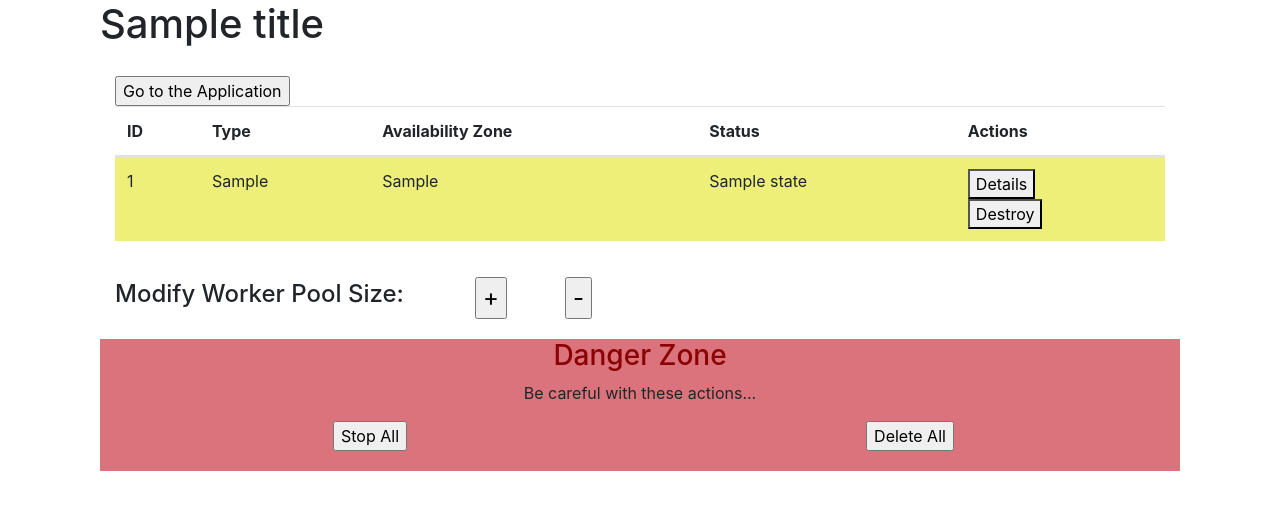
After one commit to joe-boudreau/cloud-manager, a Flask app: template src/templates/list.html in a window 1280 px wide. The commit adds this page. Shown: the top 510 px of the page. Run offline with Flask 2, Linux system fonts and the light colour scheme; the template is opened without the code that fills it: most values are stand-ins (such as "Sample title", 1, 10 or a date in 2020); some libraries are stand-ins or nearby versions.

Commit message:
UI changes

```diff
--- a/src/__init__.py
+++ b/src/__init__.py
@@ -6,4 +6,4 @@ webapp = Flask(__name__)
 webapp.secret_key = config.app_config['secret_key']
 webapp.config['MAX_CONTENT_LENGTH'] = config.app_config['max_file_size_MB'] * 1024 * 1024
 
-from src import main, ec2_examples, s3_examples
+from src import main
--- a/src/main.py
+++ b/src/main.py
@@ -1,6 +1,109 @@
+from flask import render_template, redirect, url_for
 from src import webapp
+
+import boto3
+from src import config
+from datetime import datetime, timedelta
+from operator import itemgetter
 
 
 @webapp.route('/')
-def hello_world():
-    return 'Hello World!'
+# Display an HTML list of all ec2 instances
+def ec2_list():
+    # create connection to ec2
+    ec2 = boto3.resource('ec2')
+
+#    instances = ec2.instances.filter(
+#        Filters=[{'Name': 'instance-state-name', 'Values': ['running']}])
+
+    instances = ec2.instances.filter().all()
+
+    return render_template("list.html", title="EZ App Manager Deluxe", instances=instances)
+
+
+@webapp.route('/node/<id>', methods=['GET'])
+# Display details about a specific instance.
+def ec2_view(id):
+    ec2 = boto3.resource('ec2')
+
+    instance = ec2.Instance(id)
+
+    client = boto3.client('cloudwatch')
+
+    # CPU Utilization
+    cpu = client.get_metric_statistics(
+        Period=1 * 60,
+        StartTime=datetime.utcnow() - timedelta(seconds=30 * 60),
+        EndTime=datetime.utcnow() - timedelta(seconds=0 * 60),
+        MetricName='CPUUtilization',
+        Namespace='AWS/EC2',
+        Statistics=['Average'],  # could be Sum,Maximum,Minimum,SampleCount,Average
+        Dimensions=[{'Name': 'InstanceId', 'Value': id}]
+    )
+
+    cpu_stats = [[point['Timestamp'], point['Average']] for point in cpu['Datapoints']]
+    cpu_stats = sorted(cpu_stats, key=itemgetter(0))
+    cpu_stats_fmt = [[int(stat[0].timestamp()) * 1000, stat[1]] for stat in cpu_stats]
+
+    # HTTP Requests per minute
+    http = client.get_metric_statistics(
+        Period=1 * 60,
+        StartTime=datetime.utcnow() - timedelta(seconds=30 * 60),
+        EndTime=datetime.utcnow() - timedelta(seconds=0 * 60),
+        MetricName='http_request',
+        Namespace='custom',
+        Statistics=['SampleCount'],
+        Dimensions=[{'Name': 'InstanceId', 'Value': id}]
+    )
+
+    http_stats = [[point['Timestamp'], point['SampleCount']] for point in http['Datapoints']]
+    http_stats = sorted(http_stats, key=itemgetter(0))
+    http_stats_fmt = [[int(stat[0].timestamp()) * 1000, stat[1]] for stat in http_stats]
+
+    return render_template("view.html", title="Instance Info",
+                           instance=instance,
+                           cpu_stats=cpu_stats_fmt,
+                           http_stats=http_stats_fmt)
+
+
+@webapp.route('/stop-all', methods=['POST'])
+# Start a new EC2 instance
+def stop_all():
+    # TODO
+
+    return redirect(url_for('ec2_list'))
+
+
+@webapp.route('/delete-all', methods=['POST'])
+# Terminate a EC2 instance
+def delete_all():
+    # TODO
+
+    return redirect(url_for('ec2_list'))
+
+
+@webapp.route('/delete/<id>', methods=['POST'])
+# Terminate a EC2 instance
+def ec2_destroy(id):
+    # create connection to ec2
+    ec2 = boto3.resource('ec2')
+
+    ec2.instances.filter(InstanceIds=[id]).terminate()
+
+    return redirect(url_for('ec2_list'))
+
+
+@webapp.route('/add-node', methods=['POST'])
+# Terminate a EC2 instance
+def add_node():
+    # TODO
+
+    return redirect(url_for('ec2_list'))
+
+
+@webapp.route('/remove-node', methods=['POST'])
+# Terminate a EC2 instance
+def remove_node():
+    # TODO
+
+    return redirect(url_for('ec2_list'))
--- /dev/null
+++ b/src/static/style.css
@@ -0,0 +1,24 @@
+.danger-zone{
+    background-color: #da737b;
+    text-align: center;
+}
+
+.node-running{
+    background-color: #98e893;
+}
+
+.node-stopped{
+        background-color: white;
+}
+
+.node-other{
+        background-color: #edef79;
+}
+
+.container{
+    padding-bottom: 20px;
+}
+
+.big-text{
+    font-size: x-large;
+}
--- a/src/templates/base.html
+++ b/src/templates/base.html
@@ -4,12 +4,24 @@
         <script type="text/javascript" src="{{ url_for('static', filename='flot/jquery.js') }}"></script>
         <script type="text/javascript" src="{{ url_for('static', filename='flot/jquery.flot.js') }}"></script>
         <script type="text/javascript" src="{{ url_for('static', filename='flot/jquery.flot.time.js') }}"></script>
+        <link rel="stylesheet" href="https://maxcdn.bootstrapcdn.com/bootstrap/4.0.0/css/bootstrap.min.css" integrity="sha384-Gn5384xqQ1aoWXA+058RXPxPg6fy4IWvTNh0E263XmFcJlSAwiGgFAW/dAiS6JXm" crossorigin="anonymous">
+        <link rel="stylesheet" href="{{ url_for('static', filename='style.css') }}">
         <title>{{title}}</title>
 
     </head>
     <body>
-        <h1>{{title}}</h2>
-        {% block content %}
-        {% endblock %}
+        <div class="container">
+            <div class="container">
+                <h1>{{title}}</h1>
+            </div>
+            <div class="container">
+                {% block content %}
+                {% endblock %}
+            </div>
+        </div>
+
+    <script src="https://code.jquery.com/jquery-3.2.1.slim.min.js" integrity="sha384-KJ3o2DKtIkvYIK3UENzmM7KCkRr/rE9/Qpg6aAZGJwFDMVNA/GpGFF93hXpG5KkN" crossorigin="anonymous"></script>
+    <script src="https://cdnjs.cloudflare.com/ajax/libs/popper.js/1.12.9/umd/popper.min.js" integrity="sha384-ApNbgh9B+Y1QKtv3Rn7W3mgPxhU9K/ScQsAP7hUibX39j7fakFPskvXusvfa0b4Q" crossorigin="anonymous"></script>
+    <script src="https://maxcdn.bootstrapcdn.com/bootstrap/4.0.0/js/bootstrap.min.js" integrity="sha384-JZR6Spejh4U02d8jOt6vLEHfe/JQGiRRSQQxSfFWpi1MquVdAyjUar5+76PVCmYl" crossorigin="anonymous"></script>
     </body>
 </html>
--- /dev/null
+++ b/src/templates/list.html
@@ -0,0 +1,77 @@
+{% extends "base.html" %}
+{% block content %}
+
+<div class="container">
+    <form>
+        <input type="submit" formaction="http://TODO:Addlinktoloadbalancer.com" value="Go to the Application">
+    </form>
+    <table class="table">
+    <thead>
+        <tr>
+            <th>ID</th>
+            <th>Type</th>
+            <th>Availability Zone</th>
+            <th>Status</th>
+            <th>Actions</th>
+        </tr>
+    </thead>
+    {% for instance in instances %}
+        {% if instance.state['Name'] == 'running' %}
+            <tr class="node-running">
+        {% elif instance.state['Name'] == 'stopped' %}
+            <tr class="node-stopped">
+        {% else %}
+            <tr class="node-other">
+        {% endif %}
+            <td>{{ instance.id }}</td>
+            <td>{{ instance.instance_type }}</td>
+            <td>{{ instance.placement['AvailabilityZone']}}</td>
+            <td>{{ instance.state['Name'] }}</td>
+            <td>
+                <form action="{{url_for('ec2_view',id=instance.id)}}" method='get'>
+                    <button name="Details" type='submit' value="Details">Details</button>
+                </form>
+                <form action="{{url_for('ec2_destroy',id=instance.id)}}" method='post' onsubmit='return confirm("Are you sure?")'>
+                    <button name="Destroy" type='button' value="Destroy">Destroy</button>
+                </form>
+            </td>
+        </tr>
+    {% endfor %}
+    </table>
+</div>
+
+<div class="container">
+    <div class="row justify-content-start align-items-center">
+        <div class="col-4">
+            <h4>Modify Worker Pool Size: </h4>
+        </div>
+        <div class="col-1">
+            <form action="{{url_for('add_node')}}" method="post">
+                <input class="big-text" type="submit" value="+">
+            </form>
+        </div>
+        <div class="col-1">
+            <form action="{{url_for('remove_node')}}" method="post">
+                <input class="big-text" type="submit" value="-">
+            </form>
+        </div>
+    </div>
+</div>
+
+<div class="container danger-zone">
+    <h3 style="color: darkred">Danger Zone</h3>
+    <p>Be careful with these actions...</p>
+    <div class="row">
+        <div class="col">
+            <form action="{{url_for('stop_all')}}" method="post">
+                <input type="submit" value="Stop All">
+            </form>
+        </div>
+        <div class="col">
+            <form action="{{url_for('delete_all')}}" method="post">
+                <input type="submit" value="Delete All">
+            </form>
+        </div>
+    </div>
+</div>
+{% endblock %}
```
Also changed, not shown: src/ec2_examples.py (deleted, +0 -87 lines), src/templates/ec2_examples/list.html (deleted, +0 -35 lines), src/templates/main.html (deleted, +0 -9 lines), src/templates/s3_examples/list.html (deleted, +0 -21 lines), src/templates/s3_examples/view.html (deleted, +0 -27 lines), src/templates/view.html (renamed from src/templates/ec2_examples/view.html).
